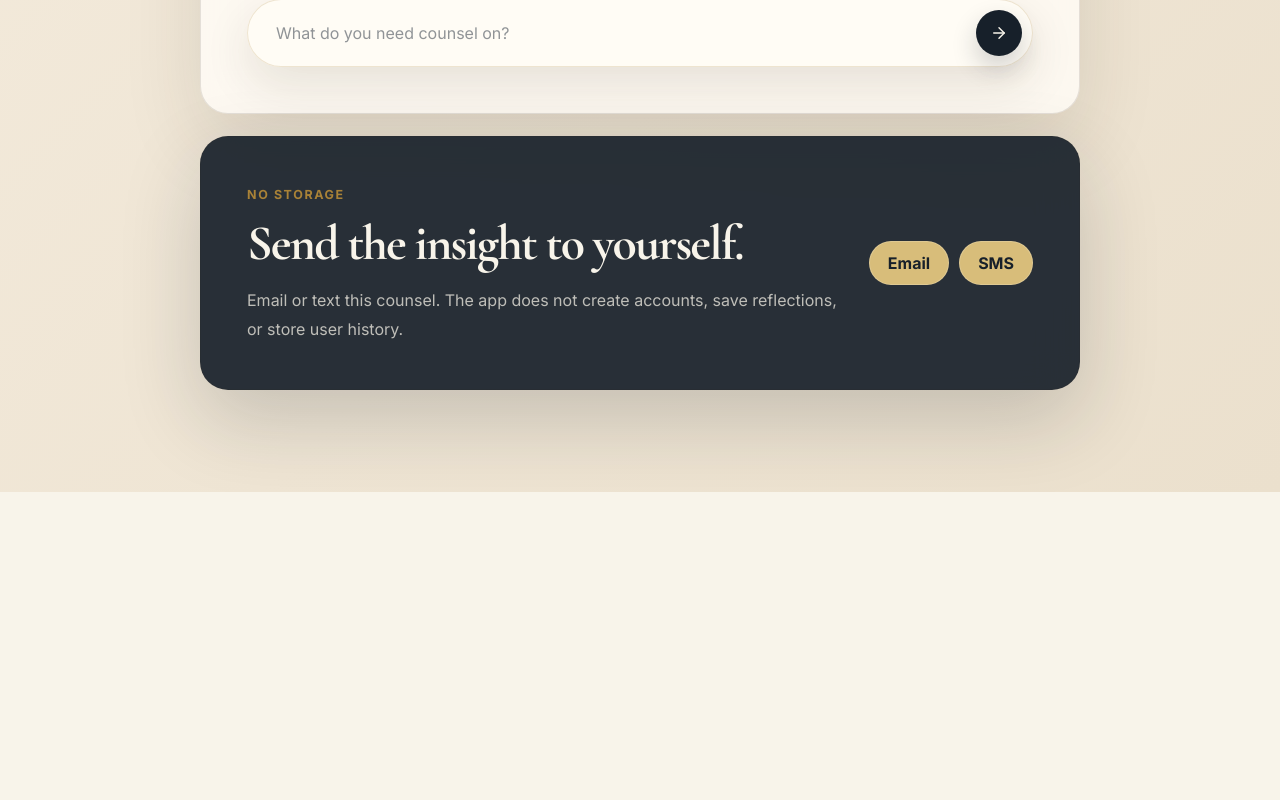
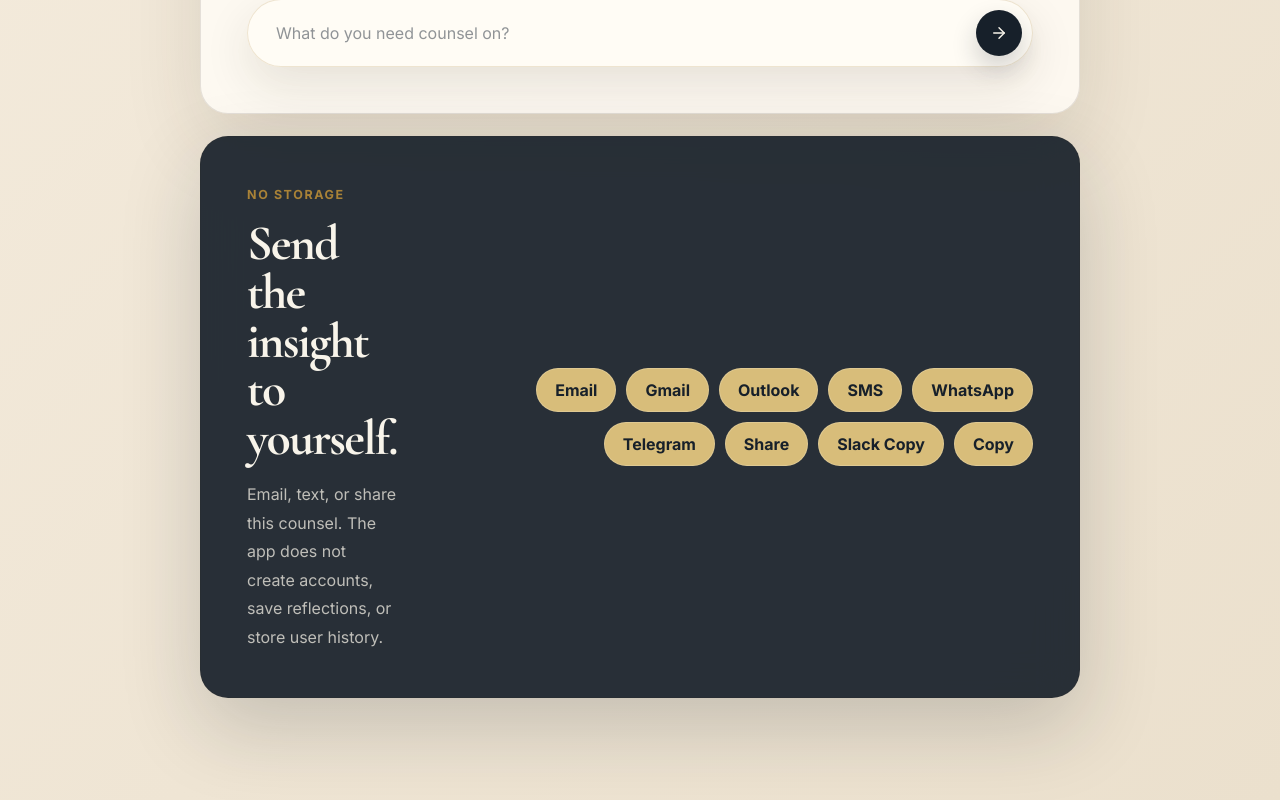
Before and after one commit to jLvRjay-coder/King-s-Counsel-leadership-app-, a React (Vite) app: page / in a window 1280 px wide. Shown: the part 2018-2818 px from the top of the page. Before the commit the page ends 2510 px from the top, so only its background shows below. Built offline with nearby package versions, Linux system fonts and the light colour scheme.

Commit message:
Update SendToSelfButtons.tsx
Fixed functionality

```diff
--- a/src/app/components/SendToSelfButtons.tsx
+++ b/src/app/components/SendToSelfButtons.tsx
@@ -1,22 +1,136 @@
+import { MouseEvent, useState } from 'react';
+
 type SendToSelfButtonsProps = {
   subject: string;
   body: string;
 };
 
+async function copyToClipboard(text: string) {
+  if (navigator.clipboard && typeof navigator.clipboard.writeText === 'function') {
+    await navigator.clipboard.writeText(text);
+    return;
+  }
+
+  const textArea = document.createElement('textarea');
+  textArea.value = text;
+  textArea.setAttribute('readonly', 'true');
+  textArea.style.position = 'fixed';
+  textArea.style.left = '-9999px';
+
+  document.body.appendChild(textArea);
+  textArea.select();
+  document.execCommand('copy');
+  document.body.removeChild(textArea);
+}
+
 export function SendToSelfButtons({ subject, body }: SendToSelfButtonsProps) {
+  const [copiedAction, setCopiedAction] = useState('');
+
+  const fullShareText = `${subject}\n\n${body}`;
+
   const encodedSubject = encodeURIComponent(subject);
   const encodedBody = encodeURIComponent(body);
+  const encodedShareText = encodeURIComponent(fullShareText);
+
+  const emailUrl = `mailto:?subject=${encodedSubject}&body=${encodedBody}`;
+  const gmailUrl = `https://mail.google.com/mail/?view=cm&fs=1&su=${encodedSubject}&body=${encodedBody}`;
+  const outlookUrl = `https://outlook.live.com/mail/0/deeplink/compose?subject=${encodedSubject}&body=${encodedBody}`;
+  const smsUrl = `sms:?&body=${encodedBody}`;
+  const whatsappUrl = `https://wa.me/?text=${encodedShareText}`;
+  const telegramUrl = `https://t.me/share/url?text=${encodedShareText}`;
+
+  const markCopied = (action: string) => {
+    setCopiedAction(action);
+
+    window.setTimeout(() => {
+      setCopiedAction('');
+    }, 1600);
+  };
+
+  const handleNativeShare = async (event: MouseEvent<HTMLAnchorElement>) => {
+    event.preventDefault();
+
+    try {
+      if (navigator.share) {
+        await navigator.share({
+          title: subject,
+          text: body,
+        });
+        return;
+      }
+
+      await copyToClipboard(fullShareText);
+      markCopied('share');
+    } catch {
+      // User may cancel the native share sheet. No error display needed.
+    }
+  };
+
+  const handleCopyForSlack = async (event: MouseEvent<HTMLAnchorElement>) => {
+    event.preventDefault();
+
+    try {
+      await copyToClipboard(fullShareText);
+      markCopied('slack');
+    } catch {
+      markCopied('error');
+    }
+  };
+
+  const handleCopy = async (event: MouseEvent<HTMLAnchorElement>) => {
+    event.preventDefault();
+
+    try {
+      await copyToClipboard(fullShareText);
+      markCopied('copy');
+    } catch {
+      markCopied('error');
+    }
+  };
 
   return (
     <section className="send-card" aria-label="Send insight to yourself">
       <div>
         <span className="section-label">No storage</span>
         <h2>Send the insight to yourself.</h2>
-        <p>Email or text this counsel. The app does not create accounts, save reflections, or store user history.</p>
+        <p>
+          Email, text, or share this counsel. The app does not create accounts, save reflections,
+          or store user history.
+        </p>
       </div>
+
       <div className="send-actions">
-        <a href={`mailto:?subject=${encodedSubject}&body=${encodedBody}`}>Email</a>
-        <a href={`sms:?&body=${encodedBody}`}>SMS</a>
+        <a href={emailUrl}>Email</a>
+
+        <a href={gmailUrl} target="_blank" rel="noreferrer">
+          Gmail
+        </a>
+
+        <a href={outlookUrl} target="_blank" rel="noreferrer">
+          Outlook
+        </a>
+
+        <a href={smsUrl}>SMS</a>
+
+        <a href={whatsappUrl} target="_blank" rel="noreferrer">
+          WhatsApp
+        </a>
+
+        <a href={telegramUrl} target="_blank" rel="noreferrer">
+          Telegram
+        </a>
+
+        <a href="#share" onClick={handleNativeShare}>
+          {copiedAction === 'share' ? 'Copied' : 'Share'}
+        </a>
+
+        <a href="#copy-for-slack" onClick={handleCopyForSlack}>
+          {copiedAction === 'slack' ? 'Copied' : 'Slack Copy'}
+        </a>
+
+        <a href="#copy" onClick={handleCopy}>
+          {copiedAction === 'copy' ? 'Copied' : copiedAction === 'error' ? 'Error' : 'Copy'}
+        </a>
       </div>
     </section>
   );
```
